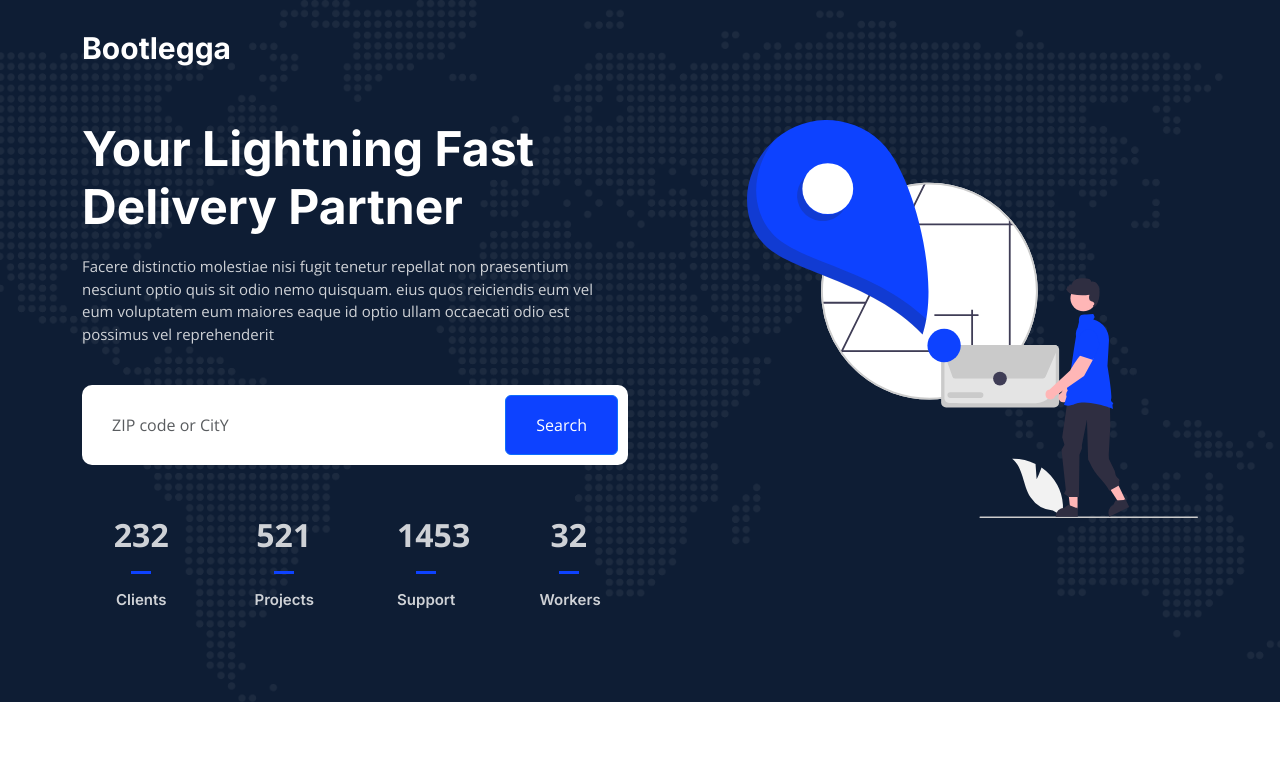
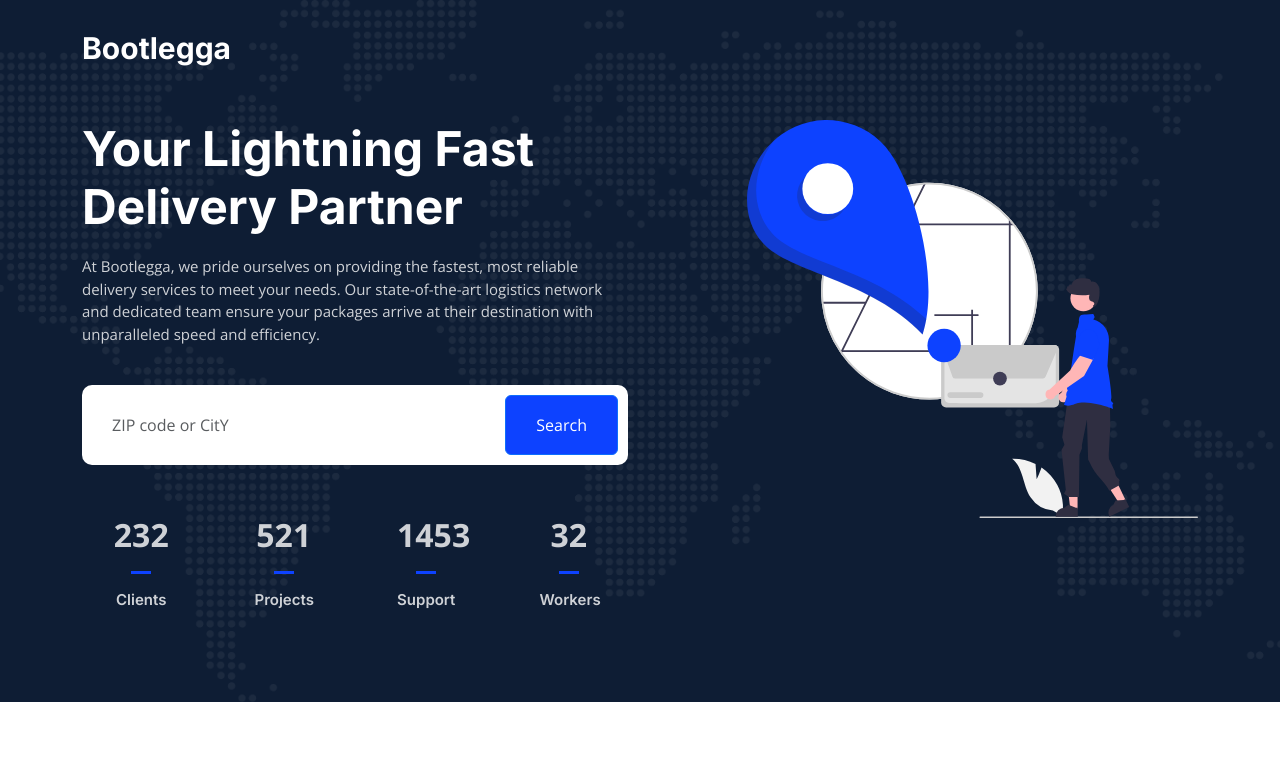
Before and after one commit to DicksonFirm/BootleggaGH.github.io, a plain HTML site: page index.html in a window 1280 px wide. Shown: the top 779 px of the page. Drawn offline with nearby package versions, Linux system fonts and the light colour scheme.

Commit message:
Updated Content

```diff
--- a/index.html
+++ b/index.html
@@ -117,11 +117,7 @@
             class="col-lg-6 order-2 order-lg-1 d-flex flex-column justify-content-center"
           >
             <h2 data-aos="fade-up">Your Lightning Fast Delivery Partner</h2>
-            <p data-aos="fade-up" data-aos-delay="100">
-              Facere distinctio molestiae nisi fugit tenetur repellat non
-              praesentium nesciunt optio quis sit odio nemo quisquam. eius quos
-              reiciendis eum vel eum voluptatem eum maiores eaque id optio ullam
-              occaecati odio est possimus vel reprehenderit
+            <p data-aos="fade-up" data-aos-delay="100">At Bootlegga, we pride ourselves on providing the fastest, most reliable delivery services to meet your needs. Our state-of-the-art logistics network and dedicated team ensure your packages arrive at their destination with unparalleled speed and efficiency.
             </p>
 
             <form
```
